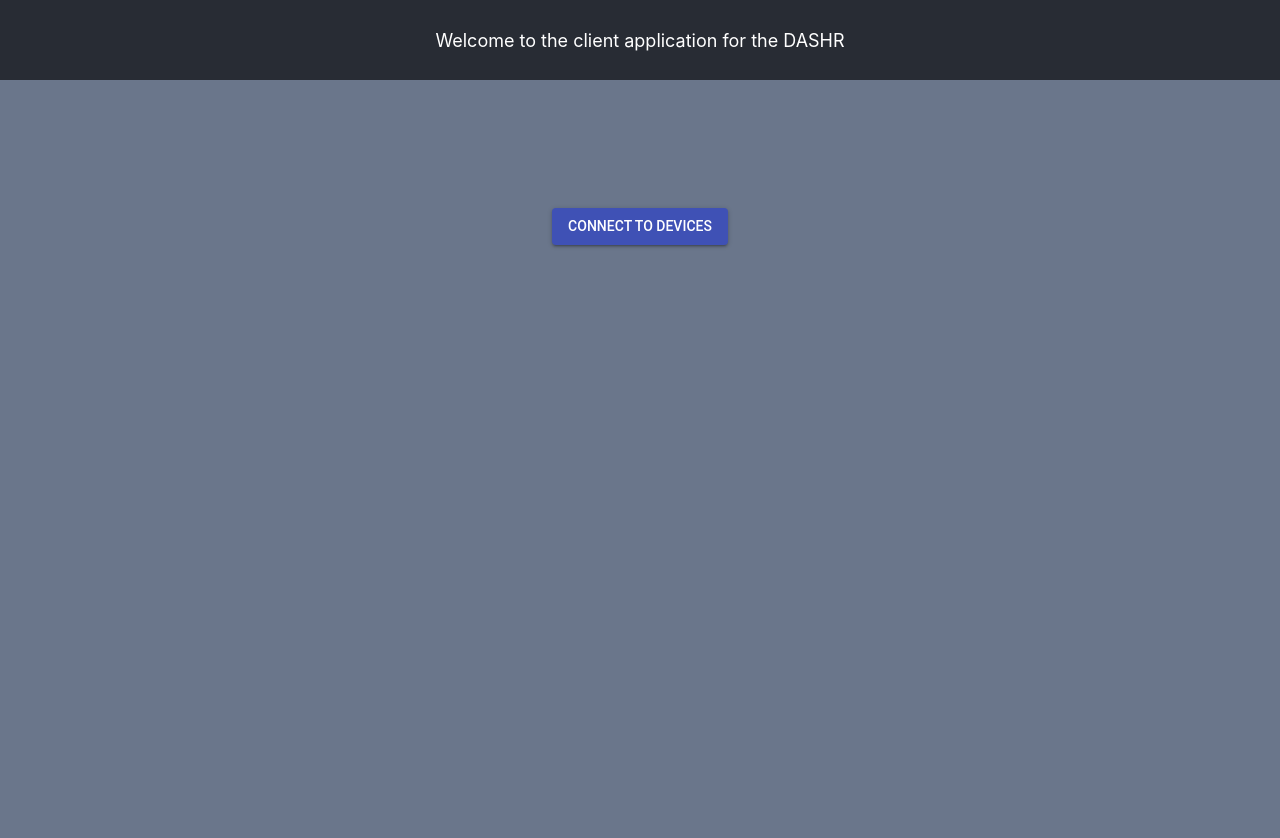
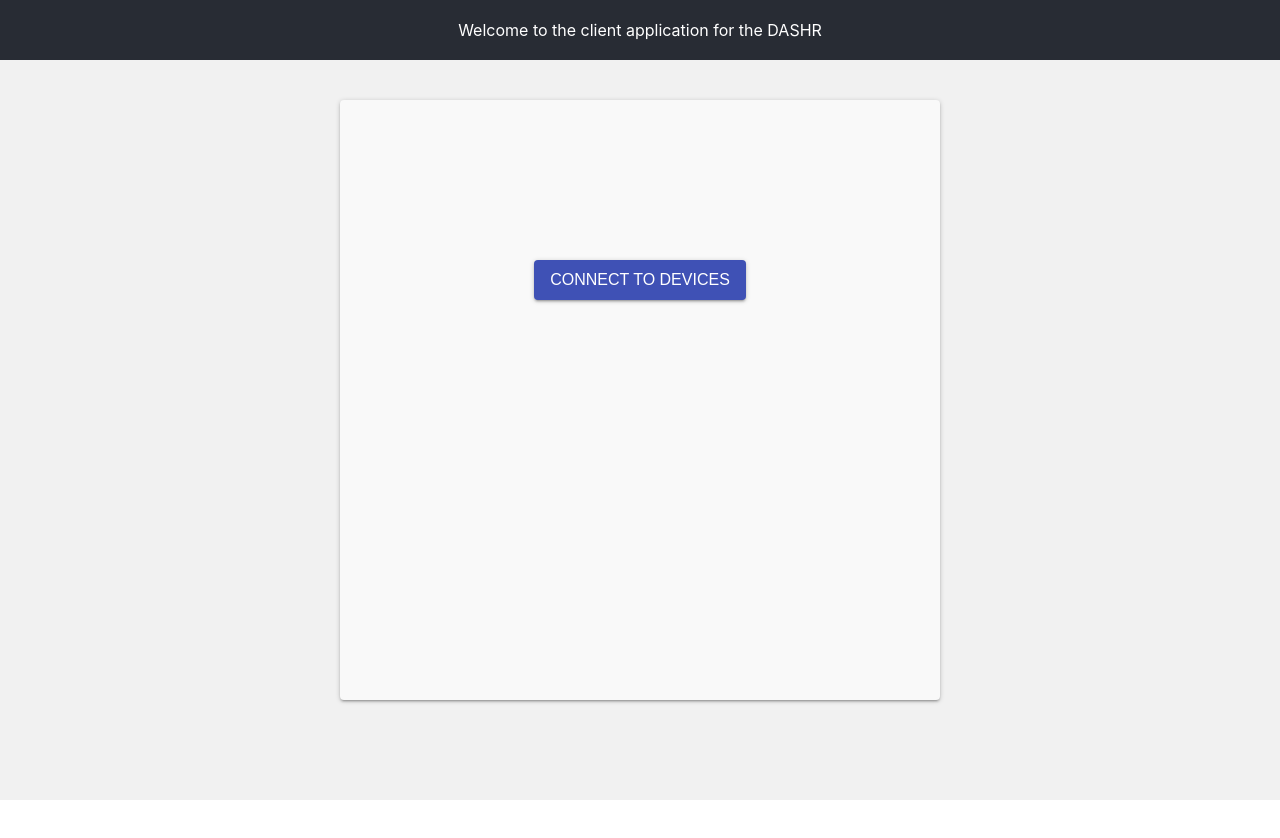
Before and after one commit to oliviagwynn1/HIE_DataDownloader, a React (Create React App) app in the folder front-end/: page / in a window 1280 px wide. Shown: the top 838 px of the page. After the commit the page ends 800 px from the top, so only its background shows below. Built offline with nearby package versions, Linux system fonts and the light colour scheme.

Commit message:
Changed around the styling - implemented cards

```diff
--- a/front-end/src/App.js
+++ b/front-end/src/App.js
@@ -2,7 +2,10 @@ import React, { Component } from 'react';
 import './App.css';
 import Home from './home';
 import Devices from './devices';
+import Paper from '@material-ui/core/Paper';
+import { styles, theme } from './styling'
 import { MuiThemeProvider} from '@material-ui/core/styles';
+
 
 
 
@@ -21,15 +24,16 @@ class App extends Component {
 
   render() {
     return (
-        <MuiThemeProvider>
-            <div className={"App-header"}>
-                Welcome to the client application for the DASHR
-            </div>
-            <div className={"App"}>
+        <MuiThemeProvider theme={theme}>
+            <div style={styles.backgroundStyle}>
+                <div style={styles.headerStyle}>
+                    Welcome to the client application for the DASHR
+                </div>
+                <Paper style={styles.paperStyle}>
                 {
                     (this.state.homeView) ? <Home view={this.changeView}/> : <Devices/>
                 }
-
+                </Paper>
 
             </div>
         </MuiThemeProvider>
--- a/front-end/src/devices.js
+++ b/front-end/src/devices.js
@@ -1,10 +1,11 @@
 import React, { Component } from 'react';
+import { styles } from './styling'
 
 class Devices extends Component {
 
     render(){
         return(
-            <div>
+            <div style={styles.viewStyle}>
                 this is new view - the list of devices will go here!
             </div>
         )
--- a/front-end/src/home.js
+++ b/front-end/src/home.js
@@ -1,6 +1,7 @@
 import React, { Component } from 'react';
 import Button from '@material-ui/core/Button';
 import axios from 'axios';
+import { styles } from './styling'
 import ErrorMessage from './error';
 
 
@@ -38,11 +39,13 @@ class Home extends Component {
 
     render(){
         return (
-            <div className="home-button">
+            <div style={styles.viewStyle}>
                 <Button
+                    style={styles.connectButtonStyle}
                     variant="raised"
                     color={"primary"}
                     onClick={this.connectDevices}
+                    label={"Connect to Devices"}
                     >
                     Connect to Devices
                 </Button>
--- /dev/null
+++ b/front-end/src/styling.js
@@ -0,0 +1,45 @@
+import { MuiThemeProvider, createMuiTheme } from '@material-ui/core/styles';
+
+export const theme = createMuiTheme({
+  palette: {
+      type:'light',
+  },
+  typography: {
+    // Use the system font instead of the default Roboto font.
+    fontFamily: [
+      'sans-serif',
+    ].join(','),
+  },
+});
+
+
+export var styles = {
+    "backgroundStyle":{
+        "backgroundColor": "#F1F1F1",
+        "text-align": "center",
+        "height": "100vh"
+
+    },
+    "headerStyle": {
+        "backgroundColor": "#282c34",
+        "font-size": "2vh",
+        "color": "white",
+        "padding": "2.5vh",
+    },
+    "paperStyle": {
+        "height": "75vh",
+        "width": "75vh",
+        "marginTop": "5vh",
+        "display": "inline-block",
+        "backgroundColor": "#f9f9f9",
+
+    },
+    "viewStyle": {
+        "marginTop": "20vh",
+        "font-size": "2vh",
+    },
+    "connectButtonStyle": {
+        "font-size": "2vh"
+    }
+
+}
```
